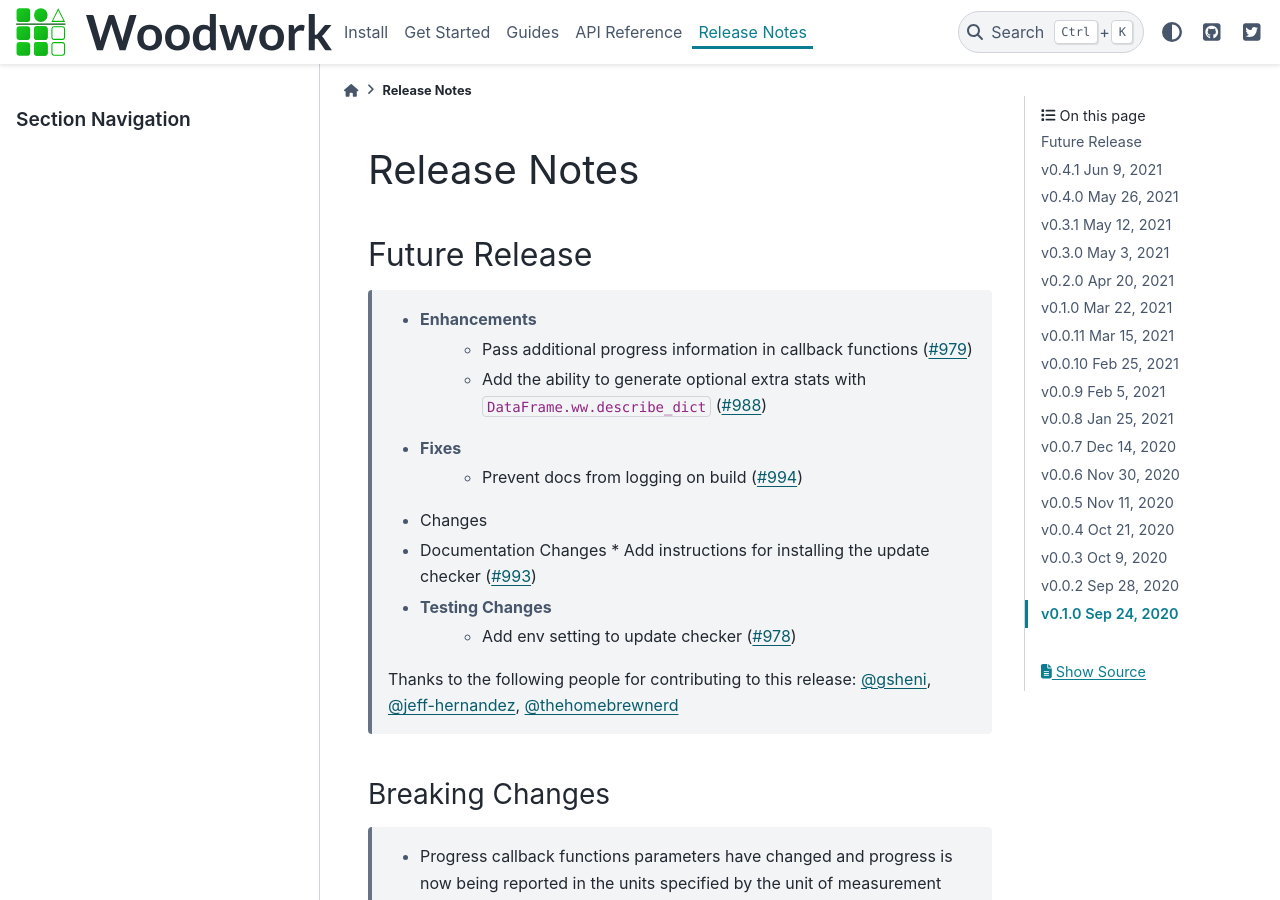
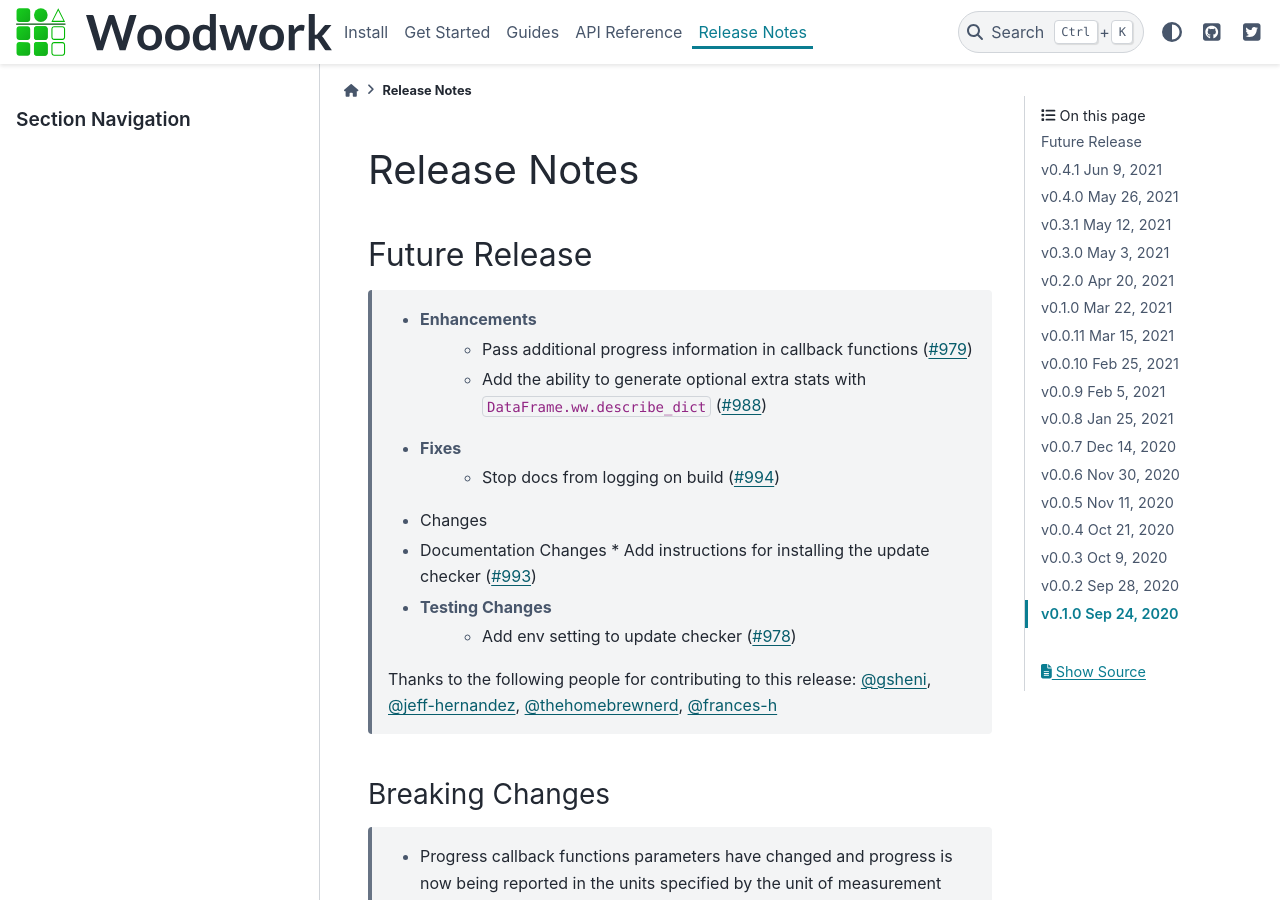
Before and after one commit to alteryx/woodwork, a Sphinx documentation site: the page built from docs/source/release_notes.rst, in a window 1280 px wide and 900 px high. Built offline with Sphinx 7.4.7 and the PyData theme 0.15.4, drawn with Linux system fonts in a browser that asks for light colours; comment, search, counter and statistics services are not loaded.

Commit message:
release notes

```diff
--- a/docs/source/release_notes.rst
+++ b/docs/source/release_notes.rst
@@ -9,7 +9,7 @@ Future Release
         * Pass additional progress information in callback functions (:pr:`979`)
         * Add the ability to generate optional extra stats with ``DataFrame.ww.describe_dict`` (:pr:`988`)
     * Fixes
-        * Prevent docs from logging on build (:pr:`994`)
+        * Stop docs from logging on build (:pr:`994`)
     * Changes
     * Documentation Changes
       * Add instructions for installing the update checker (:pr:`993`)
@@ -17,7 +17,7 @@ Future Release
         * Add env setting to update checker (:pr:`978`)
 
     Thanks to the following people for contributing to this release:
-    :user:`gsheni`, :user:`jeff-hernandez`, :user:`thehomebrewnerd`
+    :user:`gsheni`, :user:`jeff-hernandez`, :user:`thehomebrewnerd`, :user:`frances-h`
 
 Breaking Changes
 ++++++++++++++++
```
